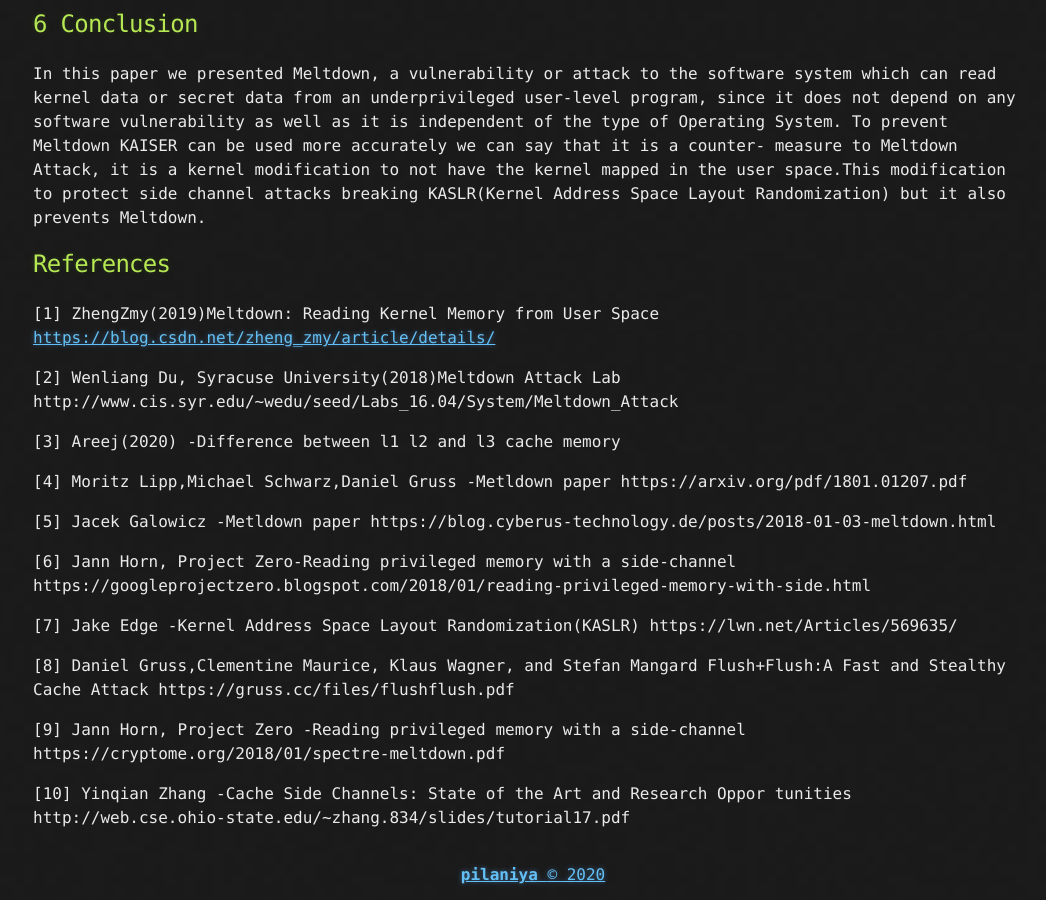
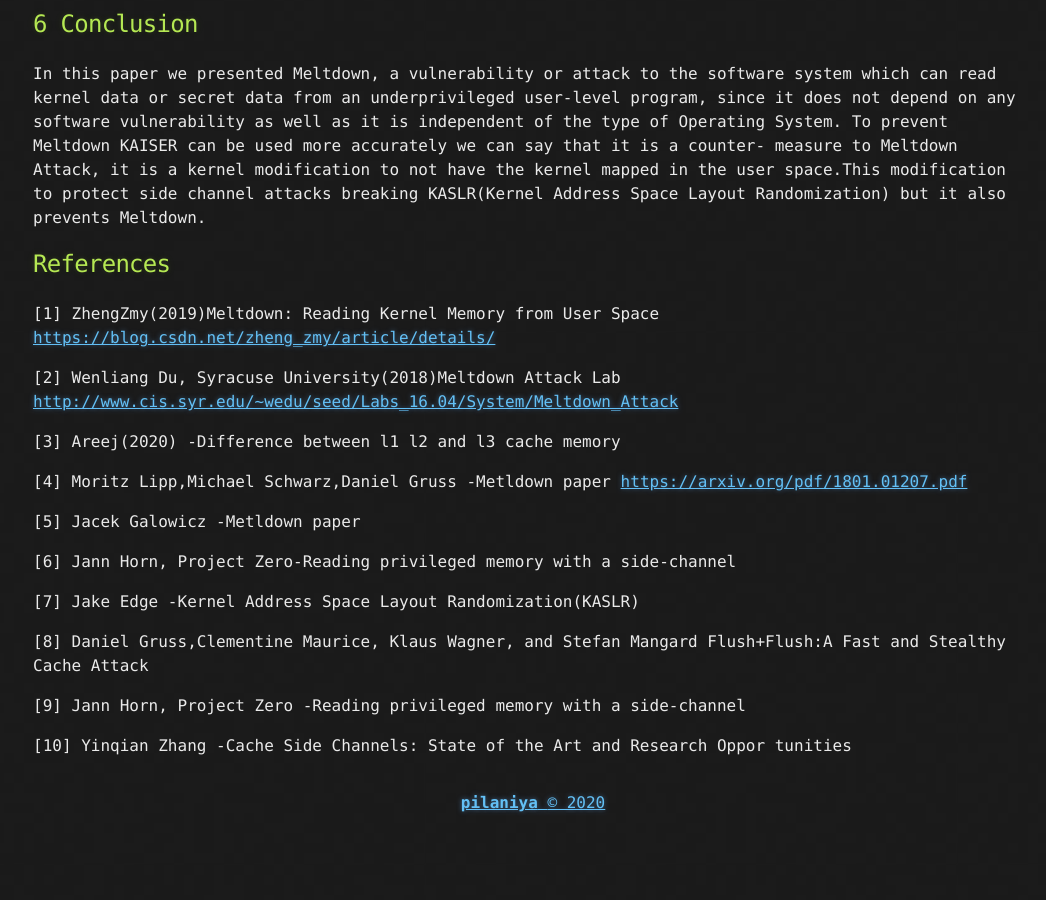
Before and after one commit to mukeshpilaniya/blog, a Jekyll site: the page built from _posts/Meltdown-Attack/2020-01-05-Meltdown-Attack.md, in a window 1280 px wide and 900 px high, scrolled down 14032 px. Shown: the whole window, without its empty margins (107-1153 px from the left). Built offline with Jekyll 4.4.1, drawn with Linux system fonts in a browser that asks for light colours; after the commit the page ends 14860 px from its top, so only the background shows below that; part of the change alters nothing that is shown.

Commit message:
Update 2020-01-05-Meltdown-Attack.md

```diff
--- a/_posts/Meltdown-Attack/2020-01-05-Meltdown-Attack.md
+++ b/_posts/Meltdown-Attack/2020-01-05-Meltdown-Attack.md
@@ -317,28 +317,28 @@ Address Space Layout Randomization) but it also prevents Meltdown.
   [https://blog.csdn.net/zheng_zmy/article/details/](https://blog.csdn.net/zheng_zmy/article/details/)
 
 [2] Wenliang Du, Syracuse University(2018)Meltdown Attack Lab
-  http://www.cis.syr.edu/~wedu/seed/Labs_16.04/System/Meltdown_Attack
+  [http://www.cis.syr.edu/~wedu/seed/Labs_16.04/System/Meltdown_Attack](http://www.cis.syr.edu/~wedu/seed/Labs_16.04/System/Meltdown_Attack)
 
 [3] Areej(2020) -Difference between l1 l2 and l3 cache memory
 
 [4] Moritz Lipp,Michael Schwarz,Daniel Gruss -Metldown paper
-  https://arxiv.org/pdf/1801.01207.pdf
+  [https://arxiv.org/pdf/1801.01207.pdf](https://arxiv.org/pdf/1801.01207.pdf)
 
 [5] Jacek Galowicz -Metldown paper
-  https://blog.cyberus-technology.de/posts/2018-01-03-meltdown.html
+  [](https://blog.cyberus-technology.de/posts/2018-01-03-meltdown.html)
 
 [6] Jann Horn, Project Zero-Reading privileged memory with a side-channel
-  https://googleprojectzero.blogspot.com/2018/01/reading-privileged-memory-with-side.html
+  [](https://googleprojectzero.blogspot.com/2018/01/reading-privileged-memory-with-side.html)
 
 [7] Jake Edge -Kernel Address Space Layout Randomization(KASLR)
-  https://lwn.net/Articles/569635/
+  [](https://lwn.net/Articles/569635/)
 
 [8] Daniel Gruss,Clementine Maurice, Klaus Wagner, and Stefan Mangard
 Flush+Flush:A Fast and Stealthy Cache Attack
-  https://gruss.cc/files/flushflush.pdf
+  [](https://gruss.cc/files/flushflush.pdf)
 
 [9] Jann Horn, Project Zero -Reading privileged memory with a side-channel
-  https://cryptome.org/2018/01/spectre-meltdown.pdf
+  [](https://cryptome.org/2018/01/spectre-meltdown.pdf)
 
 [10] Yinqian Zhang -Cache Side Channels: State of the Art and Research Oppor tunities
-  http://web.cse.ohio-state.edu/~zhang.834/slides/tutorial17.pdf
+  [](http://web.cse.ohio-state.edu/~zhang.834/slides/tutorial17.pdf)
```
